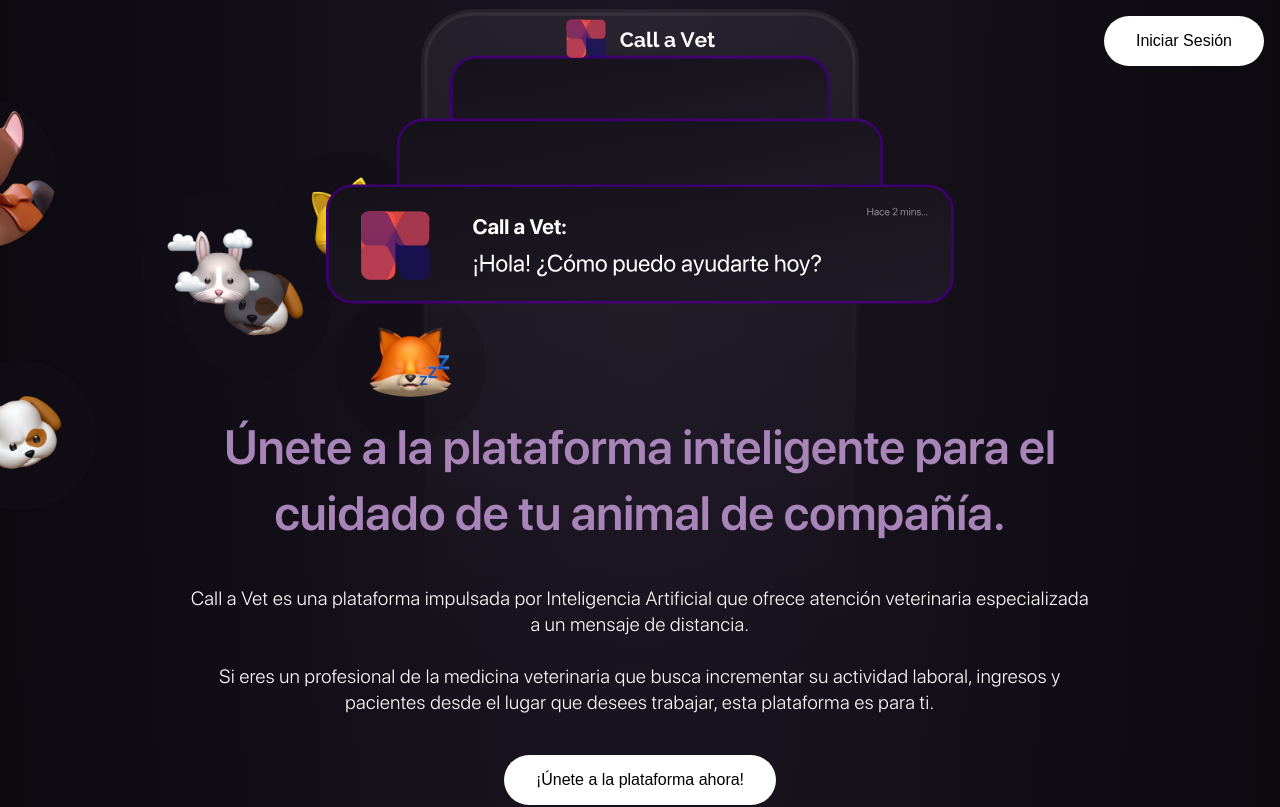
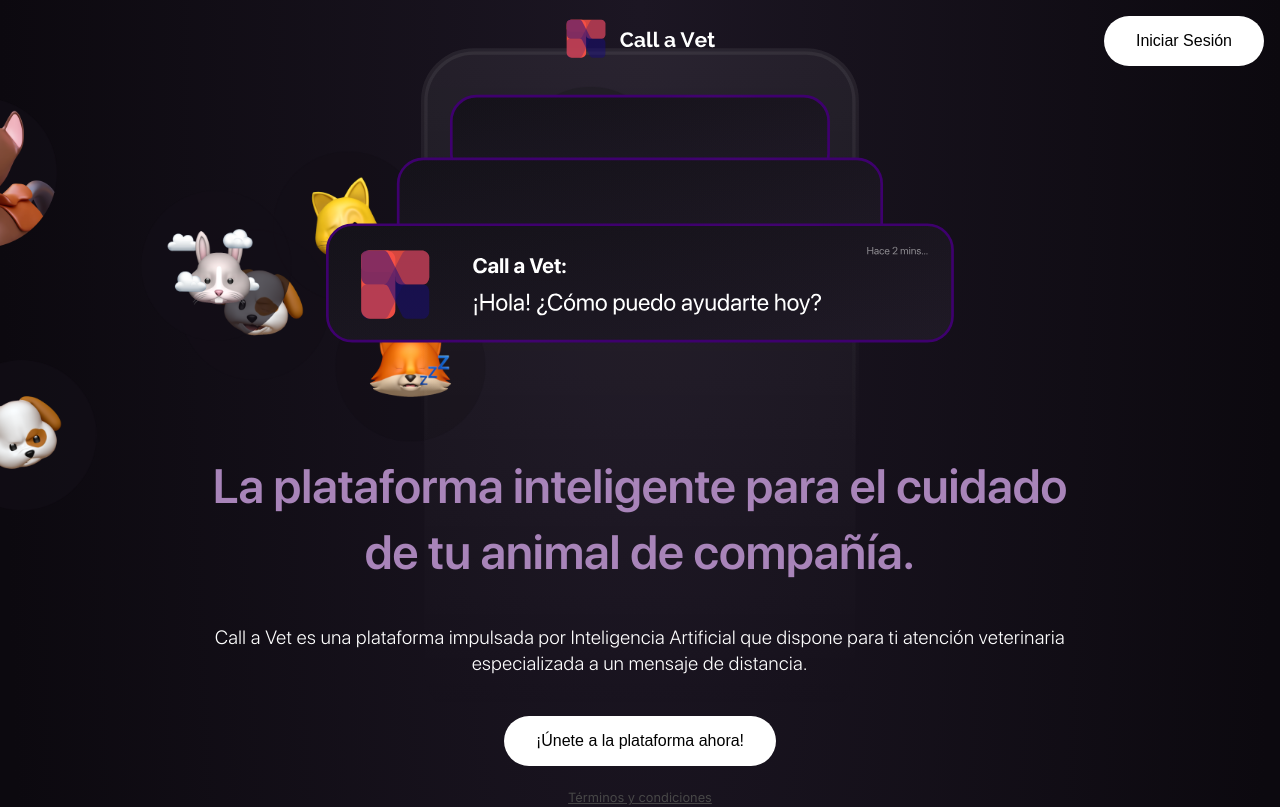
Before and after one commit to jllb89/vet2024, a Next.js app: page / in a window 1280 px wide. Shown: the top 807 px of the page. Built offline with nearby package versions, Linux system fonts and the light colour scheme.

Commit message:
subtitle

```diff
--- a/app/components/Header.tsx
+++ b/app/components/Header.tsx
@@ -90,16 +90,16 @@ const Header: React.FC = () => {
   }, []);
 
   const handleButtonClick = () => {
-    window.location.href = '/join-as-vet';
+    window.location.href = 'https://wa.link/2lfoqu';
   };
 
   return (
     <header className={styles.header}>
       <img src="/header.svg" alt="Header SVG" className={styles.headerImage} />
       <div className={styles.texts}>
-        <h1 className={styles.title}>Únete a la plataforma inteligente para el cuidado de tu animal de compañía.</h1>
-        <h2 className={styles.subtitle}>Call a Vet es una plataforma impulsada por Inteligencia Artificial que ofrece atención veterinaria especializada a un mensaje de distancia.<br></br><br></br>
-        Si eres un profesional de la medicina veterinaria que busca incrementar su actividad laboral, ingresos y pacientes desde el lugar que desees trabajar, esta plataforma es para ti.</h2>
+        <h1 className={styles.title}>La plataforma inteligente para el cuidado de tu animal de compañía.</h1>
+        <h2 className={styles.subtitle}>Call a Vet es una plataforma impulsada por Inteligencia Artificial que dispone para ti atención veterinaria especializada a un mensaje de distancia.{/* <br></br><br></br>
+        Si eres un profesional de la medicina veterinaria que busca incrementar su actividad laboral, ingresos y pacientes desde el lugar que desees trabajar, esta plataforma es para ti. */}</h2>
       </div>
       <button className={styles.ctaButton} onClick={handleButtonClick}>¡Únete a la plataforma ahora!</button>
       <a href="/" className={styles.smallLink}>Términos y condiciones</a>
```
